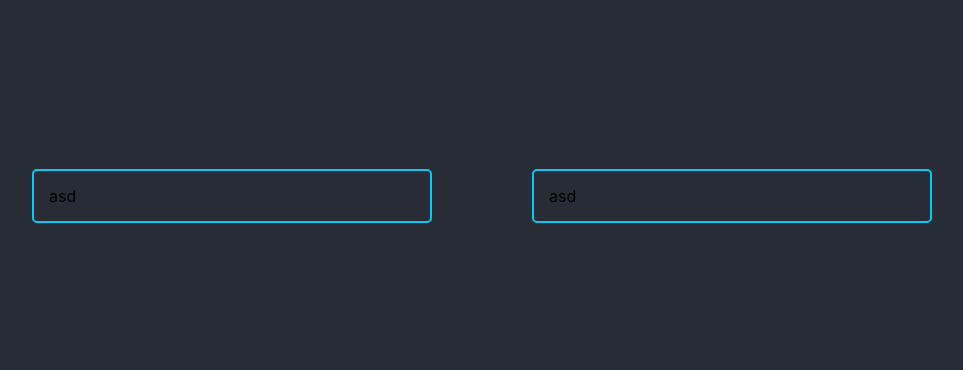
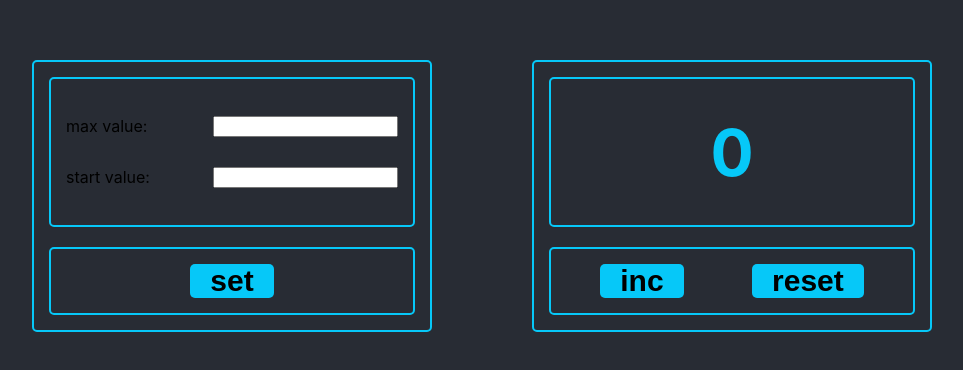
Before and after one commit to Daniyel-Tkachuk/counter, a React (Create React App) app: page / in a window 1280 px wide. Shown: the part 204-574 px from the top of the page, without its empty margins (158-1121 px from the left). Built offline with nearby package versions, Linux system fonts and the light colour scheme.

Commit message:
refactor

```diff
--- a/src/App.tsx
+++ b/src/App.tsx
@@ -1,12 +1,14 @@
 import React, {useState} from 'react';
 import './App.css';
 import {Container} from "./components/container/Container";
+import {Counter} from "./components/counter/Counter";
+import {Settings} from "./components/settings/Settings";
 
 
 type StateType = {
    currentValue: number,
    minValue: number,
-   maxValue: number,
+   startValue: number,
    clueText: string | null
 }
 
@@ -15,7 +17,7 @@ function App() {
    const [state, setState] = useState<StateType>({
       currentValue: 0,
       minValue: 0,
-      maxValue: 5,
+      startValue: 5,
       clueText: null
    });
 
@@ -24,10 +26,10 @@ function App() {
       <div className="App">
         <div className={"flex-container"}>
            <Container>
-              asd
+              <Counter/>
            </Container>
            <Container>
-              asd
+              <Settings/>
            </Container>
         </div>
       </div>
--- /dev/null
+++ b/src/components/button/Button.module.css
@@ -0,0 +1,13 @@
+.button {
+    padding: 0 20px;
+    background-color: rgb(6, 200, 248);
+    border: none;
+    border-radius: 5px;
+    font-size: 30px;
+    font-weight: 900;
+    transition: all .3s;
+}
+
+.button:hover {
+    background-color: rgb(1, 138, 173);
+}
--- /dev/null
+++ b/src/components/button/Button.tsx
@@ -0,0 +1,14 @@
+import React, {FC} from 'react';
+import s from './Button.module.css';
+
+type Props = {
+   text: string
+}
+
+export const Button: FC<Props> = (props) => {
+   const {text} = props;
+
+   return (
+      <button className={s.button}>{text}</button>
+   );
+};
--- /dev/null
+++ b/src/components/counter/Counter.module.css
@@ -0,0 +1,31 @@
+.counter {
+    display: flex;
+    flex-direction: column;
+    gap: 20px;
+}
+
+.display {
+    display: flex;
+    justify-content: center;
+    align-items: center;
+    width: 100%;
+    height: 150px;
+    padding: 15px;
+    border: 2px solid rgb(6, 200, 248);
+    border-radius: 5px;
+}
+
+.display span {
+    display: block;
+    font-size: 8vh;
+    font-weight: 700;
+    color: rgb(6, 200, 248);
+}
+
+.buttons {
+    display: flex;
+    justify-content: space-around;
+    padding: 15px;
+    border: 2px solid rgb(6, 200, 248);
+    border-radius: 5px;
+}
--- a/src/components/counter/Counter.tsx
+++ b/src/components/counter/Counter.tsx
@@ -1,4 +1,6 @@
 import React, {FC} from 'react';
+import s from './Counter.module.css';
+import {Button} from "../button/Button";
 
 type Props = {
 
@@ -8,8 +10,14 @@ export const Counter: FC<Props> = (props) => {
    const {} = props;
 
    return (
-      <div>
-
+      <div className={s.counter}>
+         <div className={s.display}>
+            <span>0</span>
+         </div>
+         <div className={s.buttons}>
+            <Button text="inc"/>
+            <Button text="reset"/>
+         </div>
       </div>
    );
 };
--- /dev/null
+++ b/src/components/input/Input.module.css
@@ -0,0 +1,3 @@
+.input {
+
+}
--- /dev/null
+++ b/src/components/input/Input.tsx
@@ -0,0 +1,14 @@
+import React, {FC} from 'react';
+import s from './Input.module.css';
+
+type Props = {
+
+}
+
+export const Input: FC<Props> = (props) => {
+   const {} = props;
+
+   return (
+      <input type="number" className={s.input}/>
+   );
+};
--- /dev/null
+++ b/src/components/settings/Settings.module.css
@@ -0,0 +1,31 @@
+.settings {
+    display: flex;
+    flex-direction: column;
+    justify-content: center;
+    gap: 20px;
+}
+
+.settingsField {
+    display: inherit;
+    flex-direction: column;
+    justify-content: center;
+    gap: 30px;
+    width: 100%;
+    height: 150px;
+    padding: 15px;
+    border: 2px solid rgb(6, 200, 248);
+    border-radius: 5px;
+}
+
+.settingsField div {
+    display: inherit;
+    justify-content: space-between;
+}
+
+.buttons {
+    display: inherit;
+    justify-content: center;
+    padding: 15px;
+    border: 2px solid rgb(6, 200, 248);
+    border-radius: 5px;
+}
--- /dev/null
+++ b/src/components/settings/Settings.tsx
@@ -0,0 +1,28 @@
+import React, {FC} from 'react';
+import s from './Settings.module.css';
+import {Button} from "../button/Button";
+import {Input} from "../input/Input";
+
+type Props = {
+
+}
+
+export const Settings: FC<Props> = (props) => {
+   return (
+      <div className={s.settings}>
+        <div className={s.settingsField}>
+            <div>
+               <span>max value:</span>
+               <Input/>
+            </div>
+           <div>
+              <span>start value:</span>
+              <Input/>
+           </div>
+        </div>
+         <div className={s.buttons}>
+            <Button text="set"/>
+         </div>
+      </div>
+   );
+};
```
